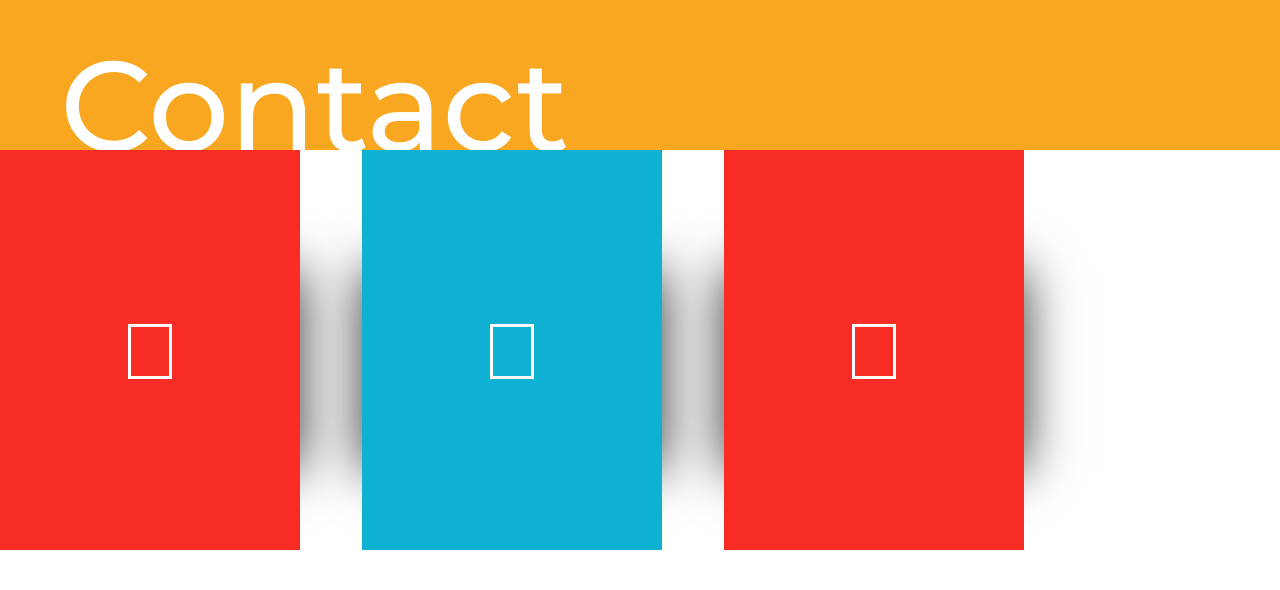
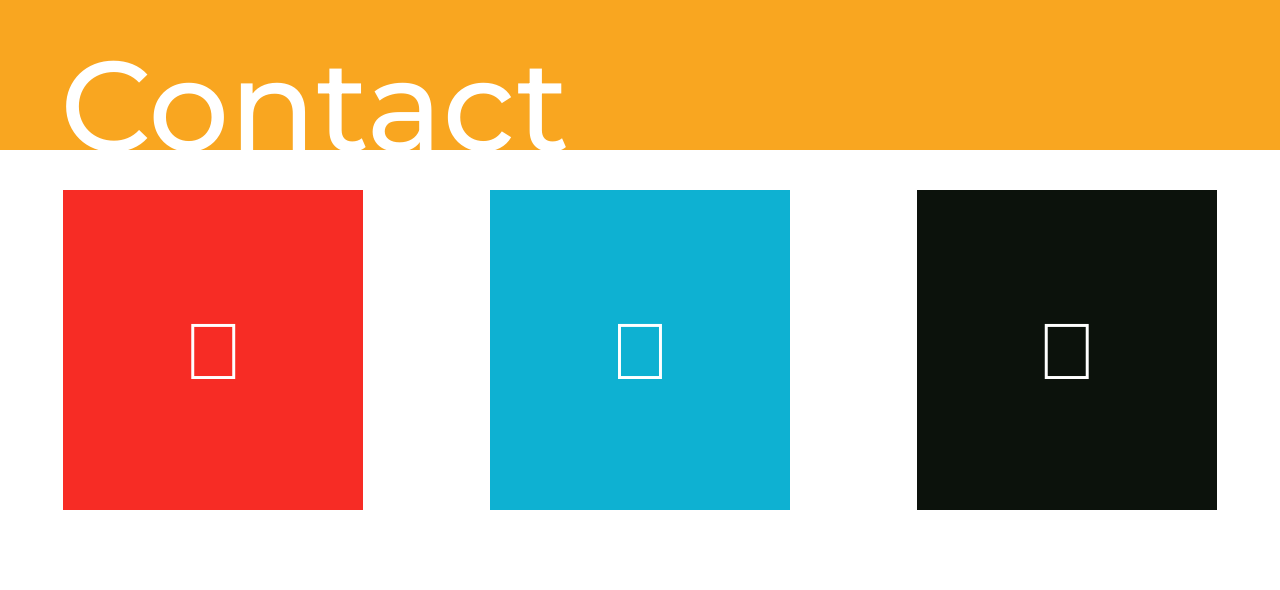
Before and after one commit to Ocoldwell/Portfolio-2, a plain HTML site: page index.html in a window 1280 px wide. Shown: the part 2650-3240 px from the top of the page. Before the commit the page ends 3200 px from the top, so only its background shows below. Drawn offline with Linux system fonts and the light colour scheme.

Commit message:
fixed positioning of cards, icons not showing

```diff
--- a/index.html
+++ b/index.html
@@ -3,7 +3,7 @@
   <head>
     <meta charset="UTF-8" />
     <meta name="viewport" content="width=device-width, initial-scale=1.0" />
-    <script src="https://kit.fontawesome.com/9ee59aa0ca.js" crossorigin="anonymous"></script>
+   <link rel="stylesheet" href="https://use.fontawesome.com/releases/v5.15.2/css/all.css" integrity="sha384-vSIIfh2YWi9wW0r9iZe7RJPrKwp6bG+s9QZMoITbCckVJqGCCRhc+ccxNcdpHuYu" crossorigin="anonymous">
     <link rel="stylesheet" href="./styles/styles.css" />
     <link rel="preconnect" href="https://fonts.gstatic.com" />
     <link
--- a/styles/_socialcards.scss
+++ b/styles/_socialcards.scss
@@ -1,10 +1,14 @@
 //Layout of social cards at bottom of page;
 #social-card-container {
-  width: 80vw;
+  width: 100vw;
+  height: 40vh;
   position: relative;
   display: flex;
   flex-direction: row;
-  justify-content: space-between;
+  justify-content: space-around;
+  align-content: space-around;
+  font-size: $filler-fontsize;
+  text-align: center;
   .social-card {
     position: relative;
     border-radius: 10px;
@@ -14,12 +18,28 @@
       transition: 0.5s;
       .face1 {
           position: relative;
-          background: #333;
+          background: $fontcolor;
           display: flex;
           justify-content: center;
           align-items: center;
           z-index: 1;
           transform: translateY(100px);
+          .content {
+            opacity: 1;
+            transition: 0.5s;
+          }
+        .face2 {
+          position: relative;
+          background: #fff;
+          display: flex;
+          justify-content: center;
+          align-items: center;
+          padding: 20px;
+          box-sizing: border-box;
+          box-shadow: 0 20px 30px rgba(0, 0, 0, 0.8);
+          transform: translateY(-100px);
+        }
+        }
         }
 
       }
@@ -44,16 +64,15 @@
       }
     }
     .social-card:nth-child(1) .icon {
-      background: $blockcolor2;
+      background-color: $blockcolor2;
     }
     .social-card:nth-child(2) .icon {
-      background: $blockcolor3;
+      background-color: $blockcolor3;
     }
     .social-card:nth-child(3) .icon {
-      background: $blockcolor2;
+      background-color: $fontcolor;
     }
-  }
-
+//Styling on Font Awesome Icons
 
 i {
   position: absolute;
@@ -62,40 +81,19 @@ i {
   transform: translate(-50%, -50%);
   font-size: 80px;
   transition: 0.7s;
-  color: #fff;
+  color: black;
 }
 
 
 //Hover effects and transitions to show content of cards.
 
 #social-card-container .social-card:hover .face.face1 {
-  background: #ff0057;
+  background: #fff;
   transform: translateY(0px);
-}
-
-#social-card-container .social-card .face.face1 .content {
-  opacity: 1;
-  transition: 0.5s;
 }
 
 #social-card-container .social-card:hover .face.face1 .content {
   opacity: 1;
-}
-
-#social-card-container .social-card .face.face1 .content i {
-  max-width: 100px;
-}
-
-#social-card-container .social-card .face.face2 {
-  position: relative;
-  background: #fff;
-  display: flex;
-  justify-content: center;
-  align-items: center;
-  padding: 20px;
-  box-sizing: border-box;
-  box-shadow: 0 20px 50px rgba(0, 0, 0, 0.8);
-  transform: translateY(-100px);
 }
 
 #social-card-container .social-card:hover .face.face2 {
@@ -106,19 +104,20 @@ i {
   margin: 0;
   padding: 0;
   text-align: center;
-  color: #414141;
+  color:$fontcolor;
 }
 
 #social-card-container .social-card .face.face2 .content h3 {
   margin: 0 0 10px 0;
   padding: 0;
-  color: #fff;
+  color: $subfontcolor;
   font-size: 24px;
   text-align: center;
-  color: #414141;
+  color: $fontcolor;
 }
 
 #social-card-container a {
   text-decoration: none;
-  color: #414141;
+  color: $fontcolor;
+  text-align: center;
 }
--- a/styles/_typography.scss
+++ b/styles/_typography.scss
@@ -1,6 +1,7 @@
 $fontcolor: #0C120C;
 $subfontcolor: white;
 $title-fontsize: calc(60px + 5.28vw);
+$filler-fontsize: calc(0.5vw + 0.5vh + .5vmin);
 $boldfontweight: 500;
 $normalfontweight: 300;
 $font-family: 'Montserrat', sans-serif;
```
Also changed, not shown: styles/styles.css.
